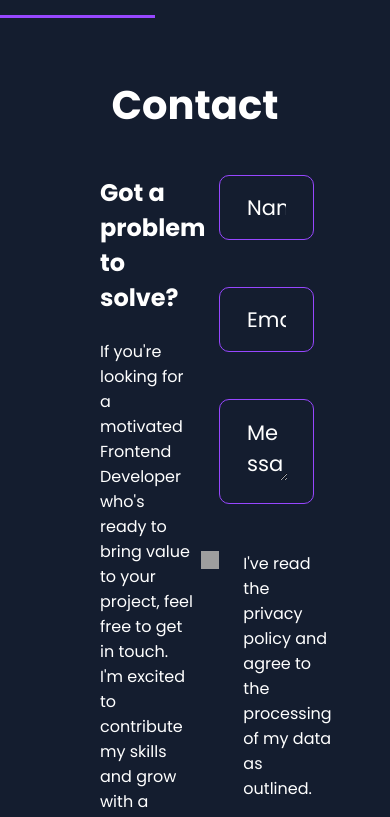
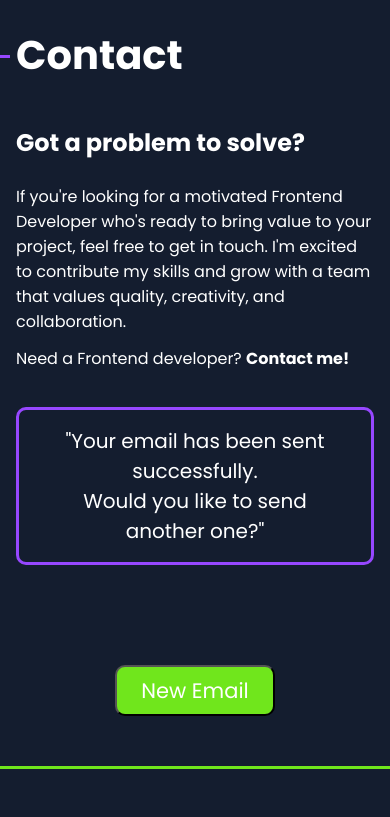
Before and after one commit to Hummner/myPortfolio, an Angular app: page / in a window 390 px wide. Shown: the part 7540-8357 px from the top of the page. Built offline with nearby package versions, Linux system fonts and the light colour scheme; grey boxes are pictures that could not be loaded.

Commit message:
contact section finished

```diff
--- a/src/app/main-content/contact/contact.component.html
+++ b/src/app/main-content/contact/contact.component.html
@@ -11,59 +11,88 @@
                     creativity, and collaboration.</p>
                 <p>Need a Frontend developer? <b>Contact me!</b></p>
             </div>
+            @if (sentEmail) {
+            <div class="user-feedback">
+                <span class="sent-email-feedback">"Your email has been sent successfully. <br>Would you like to send another one?"</span>
+                <button (click)="newEmail()" class="button-green">New Email</button>
+            </div>
+
+            }@else {
             <form class="contact-field" (ngSubmit)="onSubmit(contactForm)" #contactForm="ngForm">
                 <div class="contact-label">
-                    <label class="input-label" for="name"><input [(ngModel)]="contactData.name" placeholder="Name"
-                            name="name" minlength="4" type="text" id="name" required #name="ngModel"></label>
-                    <span>
-                        @if (contactData.name == "" && name.touched) {
-                        This field is required!
+                    <label [ngClass]="{'invalid':name.invalid && (name.touched || trySubmit), 'valid': name.valid}"
+                        class="input-label" for="name">
+                        <input [(ngModel)]="contactData.name" placeholder="Your name..." name="name" minlength="4"
+                            type="text" [ngModelOptions]="{ updateOn: 'blur' }" id="name" required #name="ngModel">
+                    </label>
+                    <span>@if (name.invalid && (name.touched || trySubmit)) {
+                        @if (name.errors?.['required']) {
+                        Your name is required.
+                        }@else if (name.errors?.['minlength']) {
+                        Minimum 3 charachter!
                         }
-                        @else if (!name.valid && name.touched && !name.disabled) {
-                        Please enter a valid name! Min 4 charachter!
                         }
-
-
                     </span>
                 </div>
-
                 <div class="contact-label">
-                    <label class="input-label" for="email"><input [(ngModel)]="contactData.email" name="email"
-                            placeholder="Email" type="text" required id="email" #email="ngModel"
-                            pattern="[a-zA-Z0-9._%+\-]+@[a-zA-Z0-9.\-]+\.[a-zA-Z]{2,}"></label>
-                    <span> @if (contactData.email == "" && email.touched) {
-                        This field is required!
+                    <label [ngClass]="{'invalid':email.invalid && (email.touched || trySubmit), 'valid': email.valid}"
+                        class="input-label" for="email">
+                        <input [(ngModel)]="contactData.email" name="email" placeholder="Your email..." type="text"
+                            [ngModelOptions]="{ updateOn: 'blur' }" required id="email" #email="ngModel"
+                            pattern="[a-zA-Z0-9._%+\-]+@[a-zA-Z0-9.\-]+\.[a-zA-Z]{2,}">
+                    </label>
+                    <span>@if (email.invalid && (email.touched || trySubmit)) {
+                        @if(contactData.email == "") {
+                        Your email is required.
+                        }@else {
+                        Please enter a valid email!
                         }
-                        @else if (!email.valid && email.touched && !email.disabled) {
-                        Please enter a valid email!
-                        }</span>
+                        }
+                    </span>
                 </div>
-
                 <div class="contact-label">
-                    <label class="input-label" for="message"><textarea [(ngModel)]="contactData.message" name="message"
-                            required id="message" minlength="10" placeholder="Message" #message="ngModel"></textarea></label>
-                    <span> @if (contactData.message == "" && message.touched) {
-                        This field is required!
+                    <label
+                        [ngClass]="{'invalid':message.invalid && (message.touched || trySubmit), 'valid': message.valid}"
+                        class="input-label" for="message">
+                        <textarea [(ngModel)]="contactData.message" name="message" required
+                            [ngModelOptions]="{ updateOn: 'blur' }" id="message" minlength="10"
+                            placeholder="Your message..." #message="ngModel">
+                        </textarea>
+                    </label>
+                    <span>@if (message.invalid && (message.touched || trySubmit)) {
+                        @if(contactData.message == "") {
+                        Your message is empty.
+                        }@else {
+                        Min. 10 charachter!
                         }
-                        @else if (!message.valid && message.touched && !message.disabled) {
-                        Please enter a valid message! Min 10 charachter!
-                        }</span>
+                        }
+                    </span>
                 </div>
 
                 <div class="privacy-input">
                     <div class="custom-checkbox">
-                        <label for="checkbox"><img src="assets/icons/checkbox.png" alt=""></label>
-                        <input id="checkbox" type="checkbox">
+                        <label for="checkbox"
+                            [ngClass]="{'checkbox': !isChecked, 'checkbox-checked': isChecked}"></label>
+                        <input id="checkbox" name="checkbox" #checkbox="ngModel" required [(ngModel)]="isChecked"
+                            type="checkbox">
                     </div>
-
                     <p>I've read the
                         privacy policy
                         and agree to the processing of my data as outlined.</p>
-
+                    <span>@if ((checkbox.touched || trySubmit) && checkbox.invalid) {
+                        Please accept the privacy policy.
+                        }</span>
                 </div>
 
-                <button [ngClass]="{'button-disabled': !contactForm.valid}"  class="button-green submit-button">Send Message :)</button>
-            </form>
+
+
+
+                <button [ngClass]="{'button-disabled': !contactForm.valid}" class="button-green submit-button">
+                    SendMessage :)
+                </button>
+
+
+            </form>}
         </div>
 
     </div>
--- a/src/app/main-content/contact/contact.component.scss
+++ b/src/app/main-content/contact/contact.component.scss
@@ -24,14 +24,14 @@ section {
 
 .contact-main {
     display: flex;
-    gap: 24px;
     justify-content: space-between;
     align-items: flex-start;
+
 
 }
 
 .text {
-    width: 50%;
+    width: 40%;
 
     >h2 {
         color: white;
@@ -71,6 +71,13 @@ section {
         &:focus {
             outline: none;
         }
+
+        :-webkit-autofill {
+            border: none;
+            background-color: transparent;
+        }
+
+
     }
 
     >textarea {
@@ -80,12 +87,46 @@ section {
         color: white;
         font-size: 21px;
         resize: vertical;
+        min-height: 60px;
 
         &:focus {
             outline: none;
         }
     }
 }
+
+input:-internal-autofill-selected {
+    border: none !important;
+    background: none !important;
+}
+
+.invalid {
+    border-color: red;
+}
+
+.valid {
+    border-color: green;
+}
+
+.invalid::after {
+    content: url(./../../../assets/icons/invalid.png);
+    position: absolute;
+    width: 15px;
+    height: 15px;
+    right: 30px;
+    top: 20px;
+}
+
+.valid::after {
+    content: url(./../../../assets/icons/valid.png);
+    position: absolute;
+    width: 15px;
+    height: 15px;
+    right: 30px;
+    top: 20px;
+}
+
+
 
 ::placeholder {
     color: white;
@@ -96,22 +137,32 @@ section {
     height: 3px;
     position: absolute;
     left: 0;
-    right: calc(50% + 40px);
-    top: 40px;
+    right: calc(50% + 200px);
+    top: 160px;
     background-color: #9747FF;
 }
 
 span {
     color: red;
     min-height: 23px;
+    font-size: 14px;
 }
 
 .privacy-input {
     display: flex;
-    gap: 24px;
+    gap: 12px;
+    position: relative;
+    margin-bottom: 20px;
+    width: 100%;
+    align-items: center;
 
     >p {
         color: white;
+    }
+
+    >span {
+        bottom: -20px;
+        position: absolute;
     }
 }
 
@@ -128,6 +179,7 @@ span {
     width: 100%;
     display: flex;
     flex-direction: column;
+    position: relative;
 }
 
 form {
@@ -139,6 +191,8 @@ form {
 
 .custom-checkbox {
     display: flex;
+    width: 18px;
+    height: 18px;
 
     >label {
         width: 18px;
@@ -166,3 +220,110 @@ form {
     cursor: pointer;
     transform: unset;
 }
+
+.checkbox::after {
+    content: url(./../../../assets/icons/checkbox.png);
+}
+
+.checkbox-checked::after {
+    content: url(./../../../assets/icons/checkbox_checked.png);
+}
+
+.sent-email-feedback {
+    width: 100%;
+    color: white;
+    border: solid 3px #9747FF;
+    border-radius: 10px;
+    text-align: center;
+    padding: 16px 24px;
+    font-size: 20px;
+
+}
+
+.user-feedback {
+    display: flex;
+    justify-content: center;
+    align-items: center;
+    width: 50%;
+    flex-direction: column;
+    gap: 100px;
+}
+
+
+@media (max-width: 1200px) {
+    .text {
+        width: 30%;
+    }
+
+    .contact-field {
+        width: 60%;
+    }
+}
+
+@media (max-width: 920px) {
+    .contact-main {
+        flex-direction: column;
+    }
+
+    .text {
+        width: 100%;
+        margin-bottom: 24px;
+    }
+
+    .contact-field {
+        width: 100%;
+    }
+
+    .placeholder {
+        width: 36px;
+        top: 136px;
+        left: 0;
+    }
+
+    h1 {
+        width: 100%;
+    }
+
+    .user-feedback {
+        width: 100%;
+    }
+
+
+
+    .content {
+        padding: 100px 50px;
+    }
+}
+
+@media (max-width: 500px) {
+    .content {
+        padding: 50px 16px;
+    }
+
+    .placeholder {
+        left: 0;
+        width: 10px;
+        top: 80px;
+
+    }
+
+    .input-label {
+        >input {
+            font-size: 16px;
+        }
+
+        >textarea {
+            font-size: 16px;
+        }
+
+    }
+
+    .invalid::after {
+        top: 15px;
+    }
+
+    .valid::after {
+        top: 15px;
+    }
+
+}
--- a/src/app/main-content/contact/contact.component.ts
+++ b/src/app/main-content/contact/contact.component.ts
@@ -1,7 +1,7 @@
 import { CommonModule } from '@angular/common';
 import { HttpClient } from '@angular/common/http';
-import { Component, inject } from '@angular/core';
-import { FormsModule, NgForm } from '@angular/forms';
+import { Component, inject, Input, Output, EventEmitter } from '@angular/core';
+import { FormsModule, NgForm, NgModel } from '@angular/forms';
 
 @Component({
   selector: 'app-contact',
@@ -11,6 +11,13 @@ import { FormsModule, NgForm } from '@angular/forms';
   styleUrl: './contact.component.scss'
 })
 export class ContactComponent {
+
+sentEmailUserFeddback = false;
+  isChecked = false;
+  sentEmail = true;
+
+  trySubmit = false;
+
 
   contactData = {
     name: "",
@@ -35,6 +42,7 @@ export class ContactComponent {
   };
 
   onSubmit(ngForm: NgForm) {
+    this.trySubmit = true;
     if (ngForm.submitted && ngForm.form.valid && !this.mailTest) {
       this.http.post(this.post.endPoint, this.post.body(this.contactData))
         .subscribe({
@@ -47,10 +55,17 @@ export class ContactComponent {
           },
           complete: () => console.info('send post complete'),
         });
+      this.trySubmit = false;
     } else if (ngForm.submitted && ngForm.form.valid && this.mailTest) {
 
       ngForm.resetForm();
-      console.log("Sent mail")
+      console.log("Sent mail");
+      this.sentEmail = true;
+      this.trySubmit = false;
     }
   }
+
+  newEmail() {
+    this.sentEmail = false;
+  }
 }
```
Also changed, not shown: src/assets/icons/invalid.png (added), src/assets/icons/valid.png (added).
